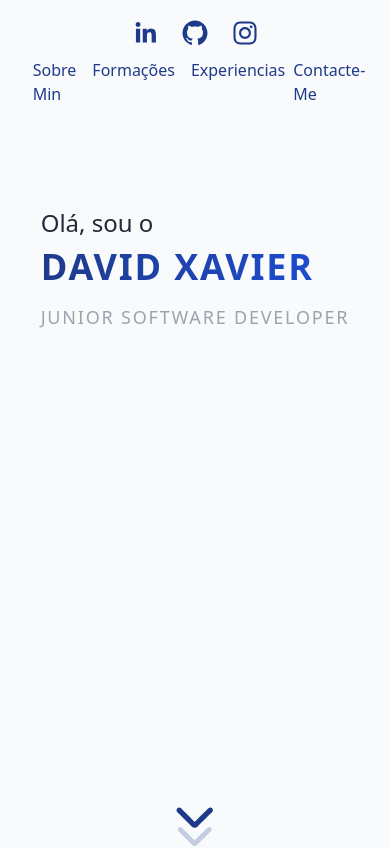
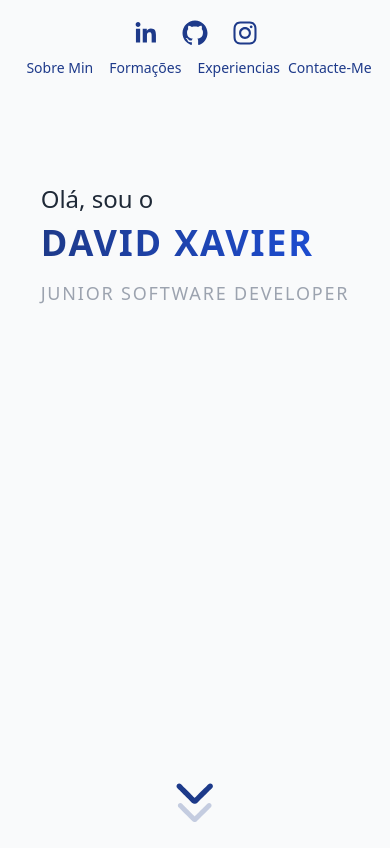
Before and after one commit to FoxDead12/Personal-Web, a React (Create React App) app: page / in a window 390 px wide. Shown: the top 848 px of the page. Built offline with nearby package versions, Linux system fonts and the light colour scheme.

Commit message:
first commit

```diff
--- a/public/index.html
+++ b/public/index.html
@@ -7,7 +7,8 @@
     <meta name="theme-color" content="#000000" />
     <meta
       name="description"
-      content="Web site created using create-react-app"
+      content="Olá,<br/>
+      Sou o David Xavier um rapaz de 20 anos. Neste momento estou a realizar o meu curso de Engenharia..."
     />
     <link rel="apple-touch-icon" href="%PUBLIC_URL%/logo192.png" />
     <!--
@@ -24,7 +25,7 @@
       work correctly both with client-side routing and a non-root public URL.
       Learn how to configure a non-root public URL by running `npm run build`.
     -->
-    <title>David Xavier</title>
+    <title>DX</title>
   </head>
   <body>
     <noscript>You need to enable JavaScript to run this app.</noscript>
--- a/src/components/Experiences.tsx
+++ b/src/components/Experiences.tsx
@@ -93,7 +93,7 @@ const Experience = (props: IExperience) => {
                 <h5 className='rotate-90 '>{props.dataInicio.getFullYear()}</h5>
             </div>
 
-            <div className={`absolute visible md:invisible m-auto flex items-center -right-10 -top-20 bottom-0  font-bold text-blue-900 rotate-0 `}>
+            <div className={`absolute visible md:invisible m-auto flex items-center -right-[2.6rem] -top-20 bottom-0  font-bold text-blue-900 rotate-0 `}>
                 <h5 className='rotate-90 '>{props.dataInicio.getFullYear()}</h5>
             </div>
 
--- a/src/components/Formations.tsx
+++ b/src/components/Formations.tsx
@@ -12,7 +12,7 @@ export default function Formations({}: Props) {
             <div className='relative w-[90%] m-auto 3xl:w-[70%] flex flex-col justify-between p-4 z-0'>
                 <h1 className='text-blue-900 text-lg italic'>{"<"}Formações{">"}</h1>
 
-                <div className='relative w-[90%] m-auto 3xl:w-[90%] flex flex-col lg:flex-row items-start justify-between my-24 pt-4'>
+                <div className='relative w-[90%] m-auto 3xl:w-[90%] flex flex-col lg:flex-row items-start justify-between my-24 pt-10 md:pt-4'>
 
                     <div className='absolute top-0 -left-10 w-[15px] h-full lg:left-0 lg:w-full lg:h-[15px] bg-red-400 rounded-full'></div>
 
--- a/src/components/Header.tsx
+++ b/src/components/Header.tsx
@@ -13,7 +13,7 @@ export default function Header({}: Props) {
     return (
         <header className='absolute left-0 top-0 z-50 w-full'>
 
-            <div className='flex flex-col md:flex-row items-center justify-between w-[80%] m-auto 3xl:w-[60%] py-2 md:py-5'>
+            <div className='flex flex-col md:flex-row items-center justify-between w-[100%] md:w-[80%] m-auto 3xl:w-[60%] py-2 md:py-5'>
                 <ul className='flex flex-row'>
                     <li>
                         <SocialIcon
@@ -46,11 +46,11 @@ export default function Header({}: Props) {
                     </li>
                 </ul>
 
-                <ul className='flex'>
-                    <li className='text-blue-900 text-md mx-2 hover:text-blue-600 cursor-pointer active:scale-110' onClick={() => onClickLink("about")}>Sobre Min</li>
-                    <li className='text-blue-900 text-md mx-2 hover:text-blue-600 cursor-pointer active:scale-110' onClick={() => onClickLink("formation")}>Formações</li>
-                    <li className='text-blue-900 text-md ml-2 hover:text-blue-600 cursor-pointer active:scale-110' onClick={() => onClickLink("experiences")}>Experiencias</li>
-                    <li className='text-blue-900 text-md ml-2 hover:text-blue-600 cursor-pointer active:scale-110' onClick={() => onClickLink("footer")}>Contacte-Me</li>
+                <ul className='flex justify-between'>
+                    <li className='text-blue-900 text-sm md:text-base mx-2 hover:text-blue-600 cursor-pointer active:scale-110' onClick={() => onClickLink("about")}>Sobre Min</li>
+                    <li className='text-blue-900 text-sm md:text-base mx-2 hover:text-blue-600 cursor-pointer active:scale-110' onClick={() => onClickLink("formation")}>Formações</li>
+                    <li className='text-blue-900 text-sm md:text-base ml-2 hover:text-blue-600 cursor-pointer active:scale-110' onClick={() => onClickLink("experiences")}>Experiencias</li>
+                    <li className='text-blue-900 text-sm md:text-base ml-2 hover:text-blue-600 cursor-pointer active:scale-110' onClick={() => onClickLink("footer")}>Contacte-Me</li>
                 </ul>
             </div>
 
--- a/src/components/Hero.tsx
+++ b/src/components/Hero.tsx
@@ -28,7 +28,7 @@ export default function Hero({}: Props) {
     })
 
     return (
-        <main className='mt-16 md:mt-0 relative h-[100vh] z-0'>
+        <main className='mt-10 md:mt-0 relative h-[100vh] z-0'>
             <div className='w-[80%] h-full m-auto 3xl:w-[60%] flex flex-col lg:flex-row justify-evenly md:justify-around items-center '>
 
                 <div className=''>
```
Also changed, not shown: public/D.png, public/manifest.json.
